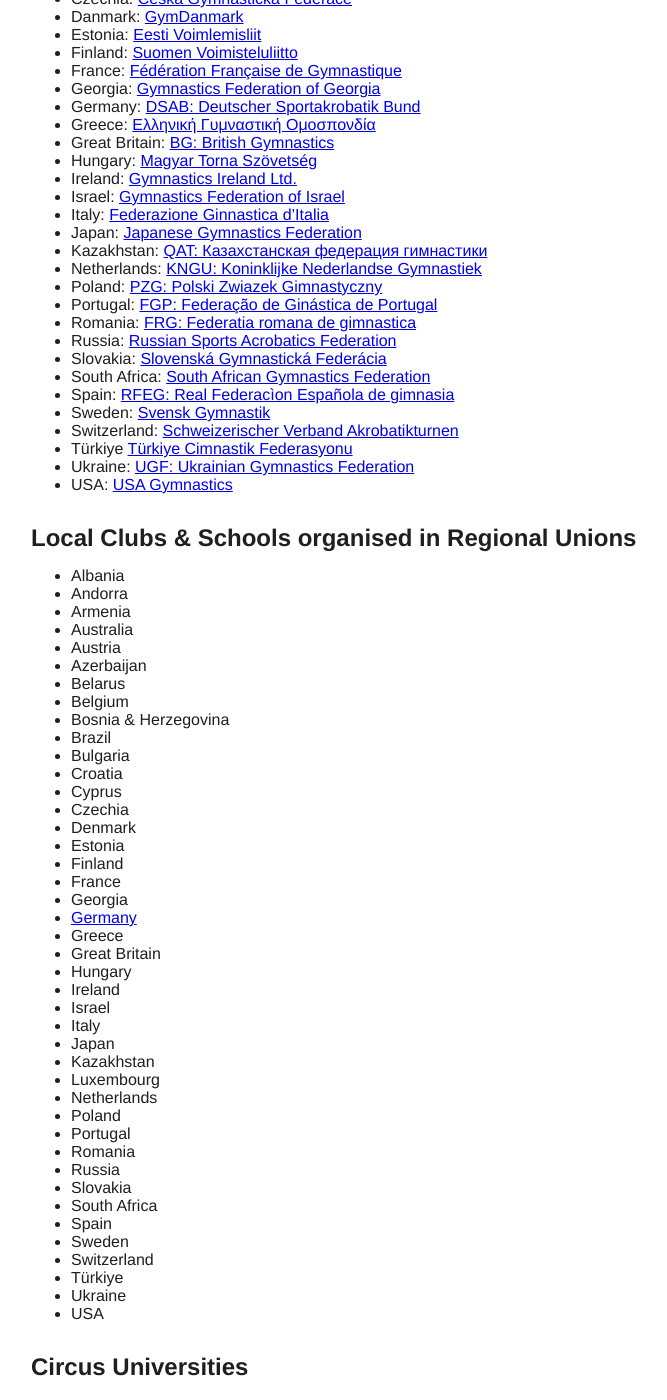
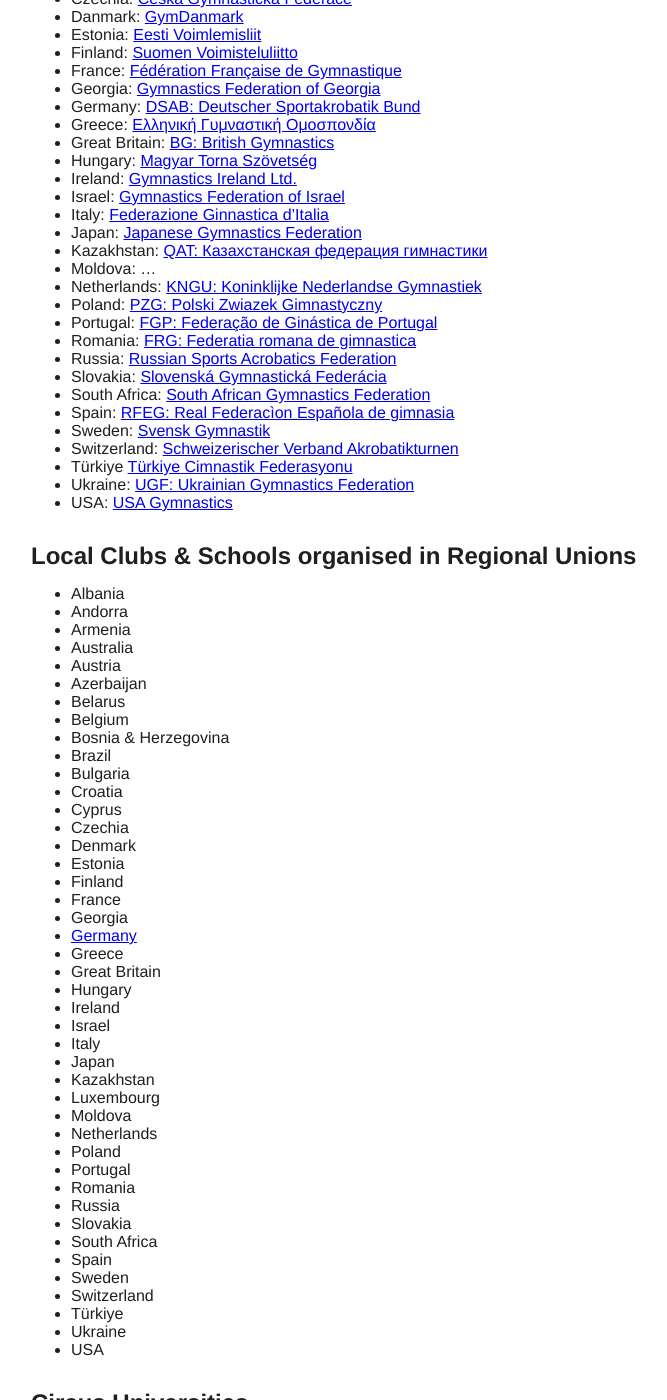
Before and after one commit to floshin/acrolib, a Jekyll site: the page built from community.md, in a window 1280 px wide and 1400 px high, scrolled down 1048 px. Shown: the whole window, without its empty margins (294-961 px from the left). Built offline with Jekyll 4.4.1, drawn with Linux system fonts in a browser that asks for light colours; our own code applies the rules of GitHub Pages for plain Markdown files.

Commit message:
Update community.md

```diff
--- a/community.md
+++ b/community.md
@@ -56,6 +56,7 @@
 * Italy: [Federazione Ginnastica d’Italia](https://www.federginnastica.it/)
 * Japan: [Japanese Gymnastics Federation](http://www.jpn-gym.or.jp/)
 * Kazakhstan: [QAT: Казахстанская федерация гимнастики](https://gymnastics.kz/sportivnaya-akrobatika/)
+* Moldova: ...
 * Netherlands: [KNGU: Koninklijke Nederlandse Gymnastiek](http://www.kngu.nl/)
 * Poland: [PZG: Polski Zwiazek Gimnastyczny](http://www.pzg.pl/)
 * Portugal: [FGP: Federação de Ginástica de Portugal](http://www.fgp-ginastica.pt/)
@@ -102,6 +103,7 @@
 * Japan
 * Kazakhstan
 * Luxembourg
+* Moldova
 * Netherlands
 * Poland
 * Portugal
```
